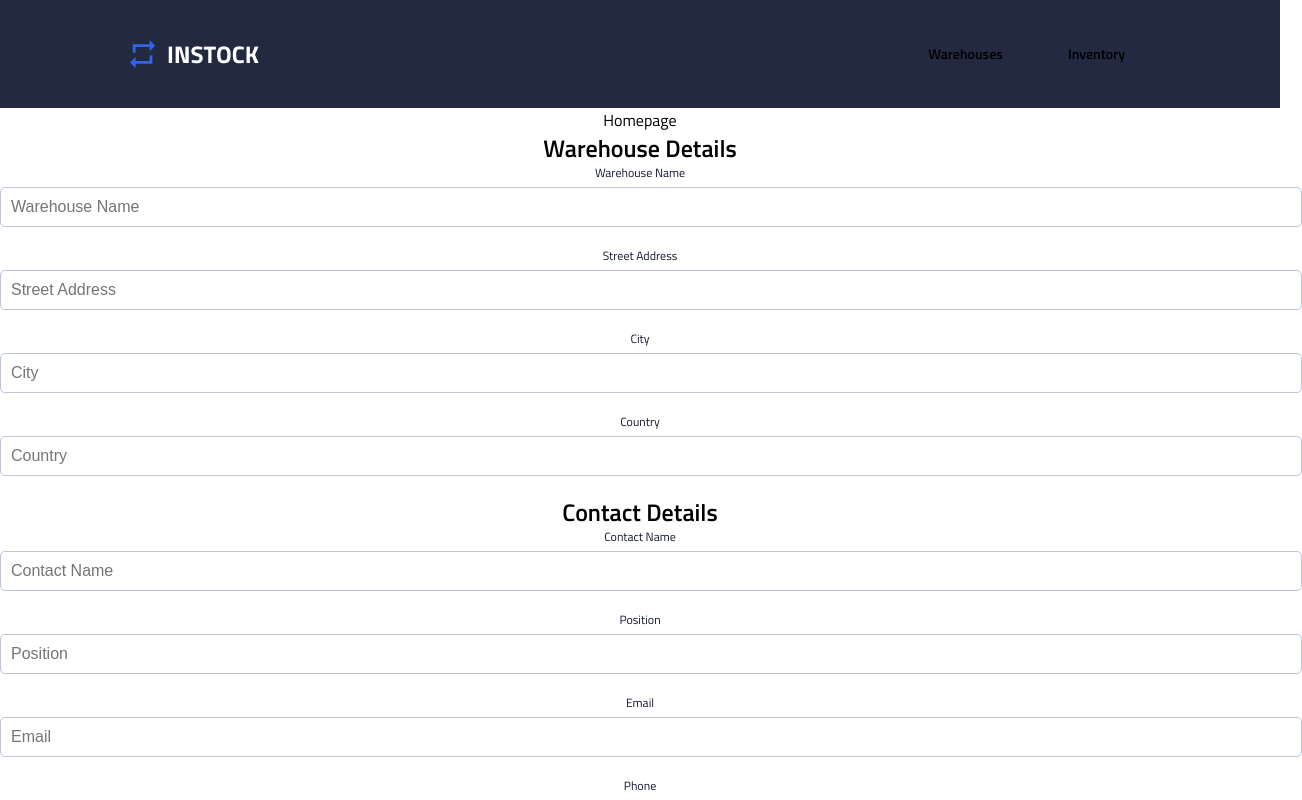
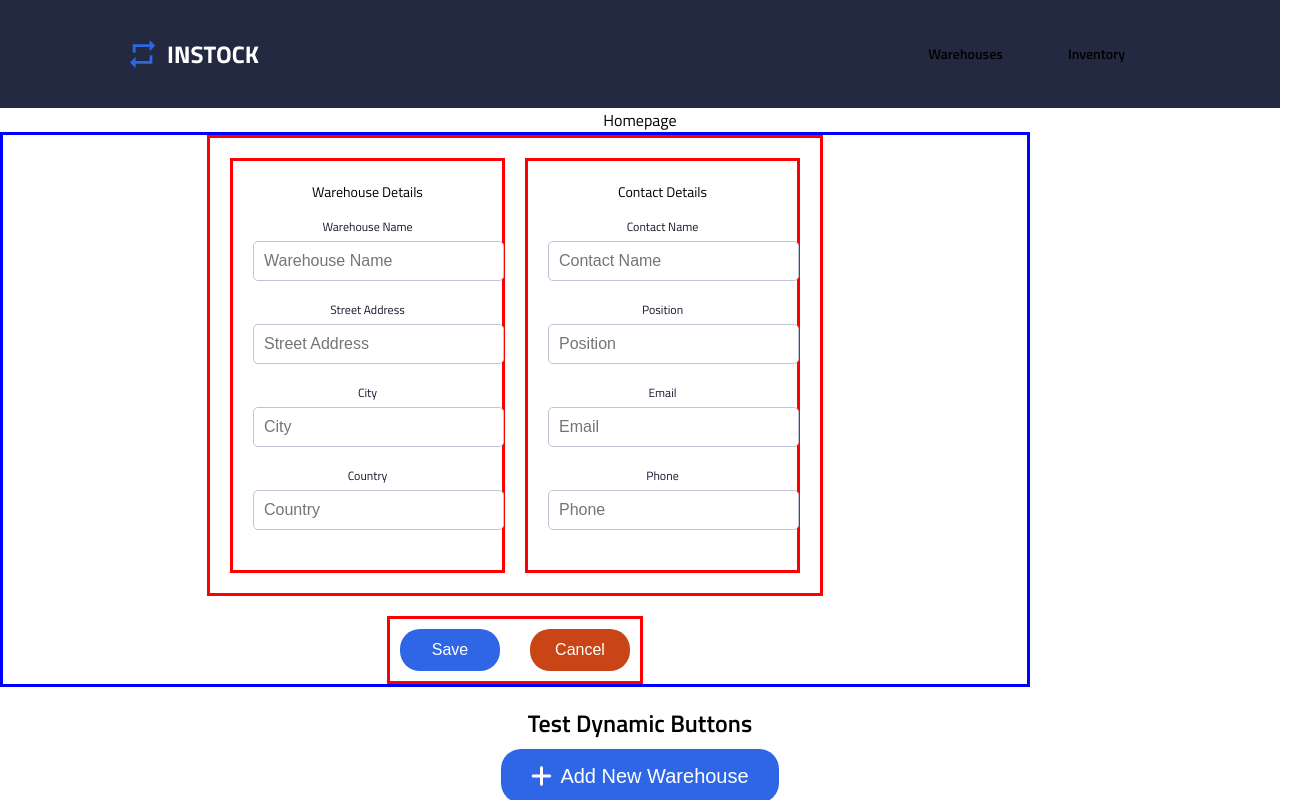
Before and after one commit to davidmaxxxy/instock-client, a React (Create React App) app: page / in a window 1280 px wide. Shown: the top 800 px of the page, 1302 px wide, since content can reach past the window. Built offline with nearby package versions, Linux system fonts and the light colour scheme.

Commit message:
feature-SPF2-36: implemented changes for the form container

```diff
--- a/src/App.js
+++ b/src/App.js
@@ -5,14 +5,14 @@ import AppNavigations from "./AppNavigations/AppNavigations";
 import Header from "./Components/Header/Header";
 import Footer from "./Components/Footer/Footer";
 import DynamicButton from "./Components/DynamicButton/DynamicButton";
-import DynamicFormInput from "./Components/DynamicForm/DynamicFormInput";
+import DynamicForm from "./Components/DynamicForm/DynamicForm"; // Import DynamicForm
 import { FontAwesomeIcon } from "@fortawesome/react-fontawesome";
 import { faPencilAlt, faPlus } from "@fortawesome/free-solid-svg-icons";
 
 function App() {
   const handleClick = () => {
     alert("Button clicked!");
-  }; //testing if the button works - REMOVE LATER
+  };
 
   return (
     <Router>
@@ -20,29 +20,8 @@ function App() {
         <Header />
         <AppNavigations />
 
-        <section className="form-container">
-          <div className="form-section">
-            <h2 className="section-title">Warehouse Details</h2>
-            <DynamicFormInput
-              title="Warehouse Name"
-              placeholder="Warehouse Name"
-            />
-            <DynamicFormInput
-              title="Street Address"
-              placeholder="Street Address"
-            />
-            <DynamicFormInput title="City" placeholder="City" />
-            <DynamicFormInput title="Country" placeholder="Country" />
-          </div>
-
-          <div className="form-section">
-            <h2 className="section-title">Contact Details</h2>
-            <DynamicFormInput title="Contact Name" placeholder="Contact Name" />
-            <DynamicFormInput title="Position" placeholder="Position" />
-            <DynamicFormInput title="Email" placeholder="Email" />
-            <DynamicFormInput title="Phone" placeholder="Phone" />
-          </div>
-        </section>
+        {/* Embed the DynamicForm component */}
+        <DynamicForm handleButtonClick={handleClick} />
 
         <section className="button-container">
           <h2>Test Dynamic Buttons</h2>
@@ -83,6 +62,7 @@ function App() {
             onClick={handleClick}
           />
         </section>
+
         <Footer />
       </main>
     </Router>
--- a/src/Components/DynamicForm/DynamicForm.jsx
+++ b/src/Components/DynamicForm/DynamicForm.jsx
@@ -1,7 +1,7 @@
 import React from "react";
 import "./DynamicForm.scss";
 import DynamicFormInput from "./DynamicFormInput";
-import DynamicButton from "./DynamicButton";
+import DynamicButton from "../DynamicButton/DynamicButton";
 
 const DynamicForm = ({ handleButtonClick }) => {
   return (
--- a/src/Components/DynamicForm/DynamicForm.scss
+++ b/src/Components/DynamicForm/DynamicForm.scss
@@ -1,15 +1,28 @@
-@import "../../styles/partials/mixins.scss";
+@use "../../styles/partials/mixin.scss" as *;
+@use "../../styles/partials/variables.scss" as *;
 
 .dynamic-form {
-  // Container for the entire form
+  display: flex;
+  flex-direction: column;
+  align-items: center;
+  justify-content: center;
+
+  @include tablet {
+    width: 80%;
+    border: solid blue;
+  }
+
   &__container {
     display: flex;
     flex-direction: column;
-    border: 1px solid $light-gray;
+
+    border: 1px solid $secondary-color-cloud;
     padding: 20px;
     gap: 20px;
+    border: solid red;
 
     @include tablet {
+      display: flex;
       flex-direction: row;
     }
   }
@@ -18,6 +31,7 @@
   &__section {
     flex: 1;
     padding: 20px;
+    border: solid red;
 
     &-title {
       @include fontMedium;
@@ -34,6 +48,8 @@
 
     @include tablet {
       justify-content: flex-end;
+
+      border: solid red;
     }
   }
 }
```
